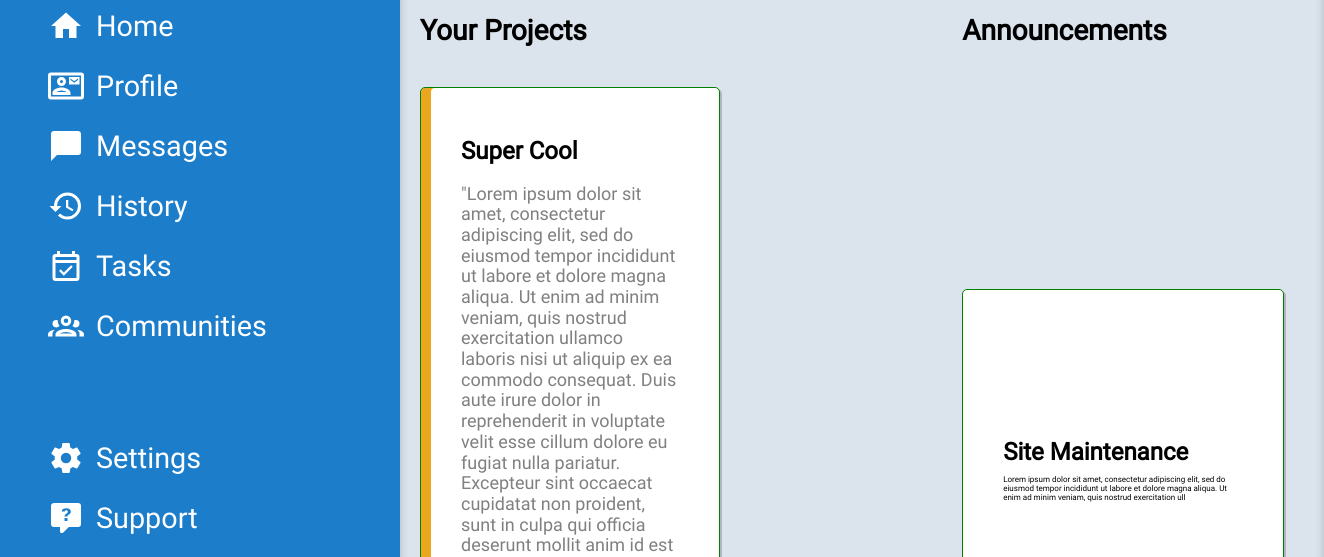
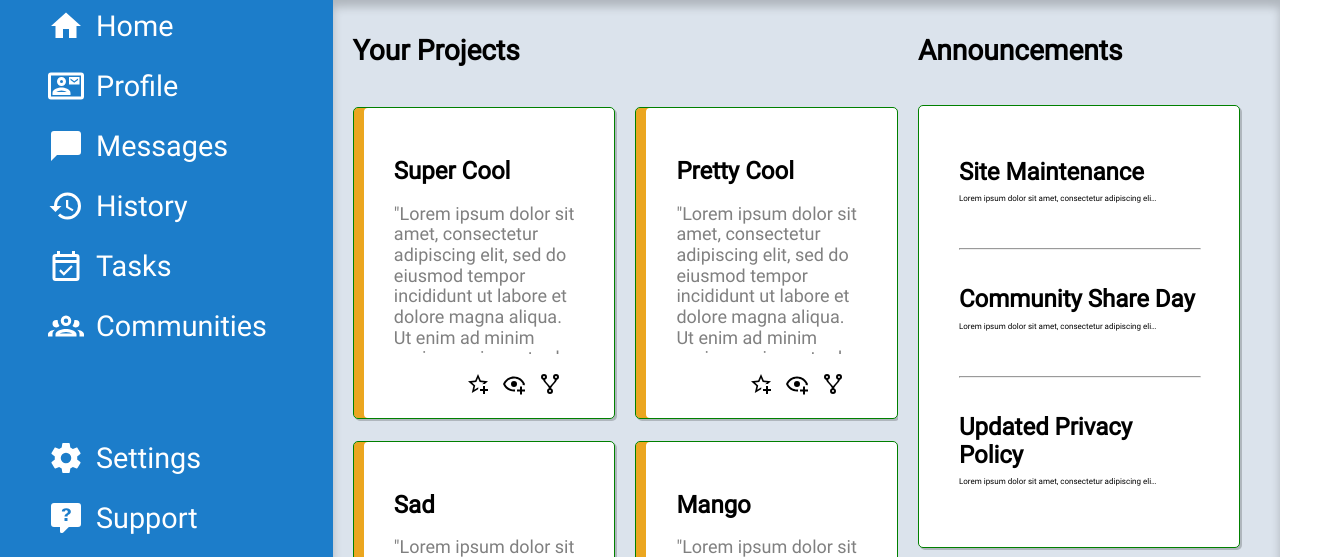
Before and after one commit to YoYuTW/admin-dashboard, a website: page index.html in a window 1280 px wide. Shown: the part 223-780 px from the top of the page, 1324 px wide, since content can reach past the window. Drawn offline with Linux system fonts and the light colour scheme.

Commit message:
adjust project card layout

```diff
--- a/src/style.css
+++ b/src/style.css
@@ -12,7 +12,7 @@
 body {
   height: 100vh;
   display: grid;
-  grid-template: 200px 1fr/400px 1fr;
+  grid-template: 1fr 6fr/1fr 4fr;
 }
 
 svg {
@@ -154,17 +154,21 @@ main {
 .project-board {
   grid-row: 1/3;
   display: grid;
-  grid-template: 100px 1fr/1fr;
+  grid-template: 100px minmax(0,1fr)/1fr;
 }
 
 .project-board>div {
   display: grid;
-  grid-template-rows: repeat(auto-fit,calc(1fr-20px));
-  grid-template-columns: repeat(auto-fit, minmax(49%, 300px));
+  grid-template-columns: repeat(2, minmax(0, 1fr));
+  grid-template-rows: repeat(auto-fit, minmax(0, 1fr));
   gap: 20px;
+  overflow: hidden;
 }
 
 .project {
+  max-height: 250px;
+  display: flex;
+  flex-flow: column;
   background-color: white;
   border: green 1px solid;
   box-shadow:
@@ -180,12 +184,15 @@ h4 {
 
 .project>p {
   font-size: 18px;
+  flex: 1;
   color: gray;
+  overflow-y: scroll;
 }
 
 .project>div {
   display: flex;
   justify-content: flex-end;
+  align-items: flex-end;
 }
 
 .favorite {
@@ -225,7 +232,11 @@ hr {
 }
 
 .announcement>p {
+  width: 200px;
   font-size: 8px;
+  overflow: hidden;
+  text-overflow: ellipsis;
+  white-space: nowrap;
 }
 
 .trending {
```
